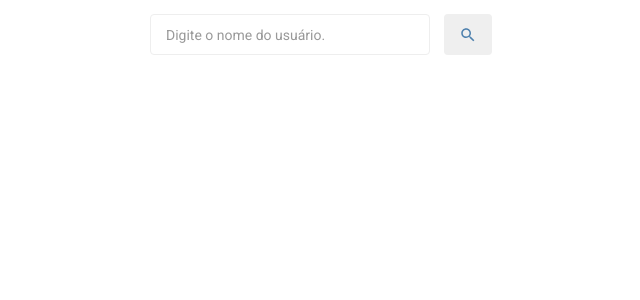
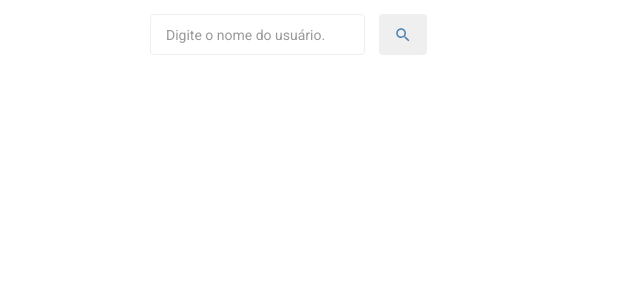
Before and after one commit to codenation-dev/squad-8-ad-react-2, a React (Create React App) app: page / in a window 1280 px wide. Shown: the top 300 px of the page, without its empty margins (319-959 px from the left). Built offline with nearby package versions, Linux system fonts and the light colour scheme.

Commit message:
remove unecessary style rule

```diff
--- a/src/components/Input/index.js
+++ b/src/components/Input/index.js
@@ -1,7 +1,6 @@
 import styled from "styled-components";
 import { darken } from "polished";
 const Input = styled.input.attrs({ type: "text" })`
-  flex: 1;
   border: 1px solid #eee;
   padding: 10px 15px;
   border-radius: 4px;
```
